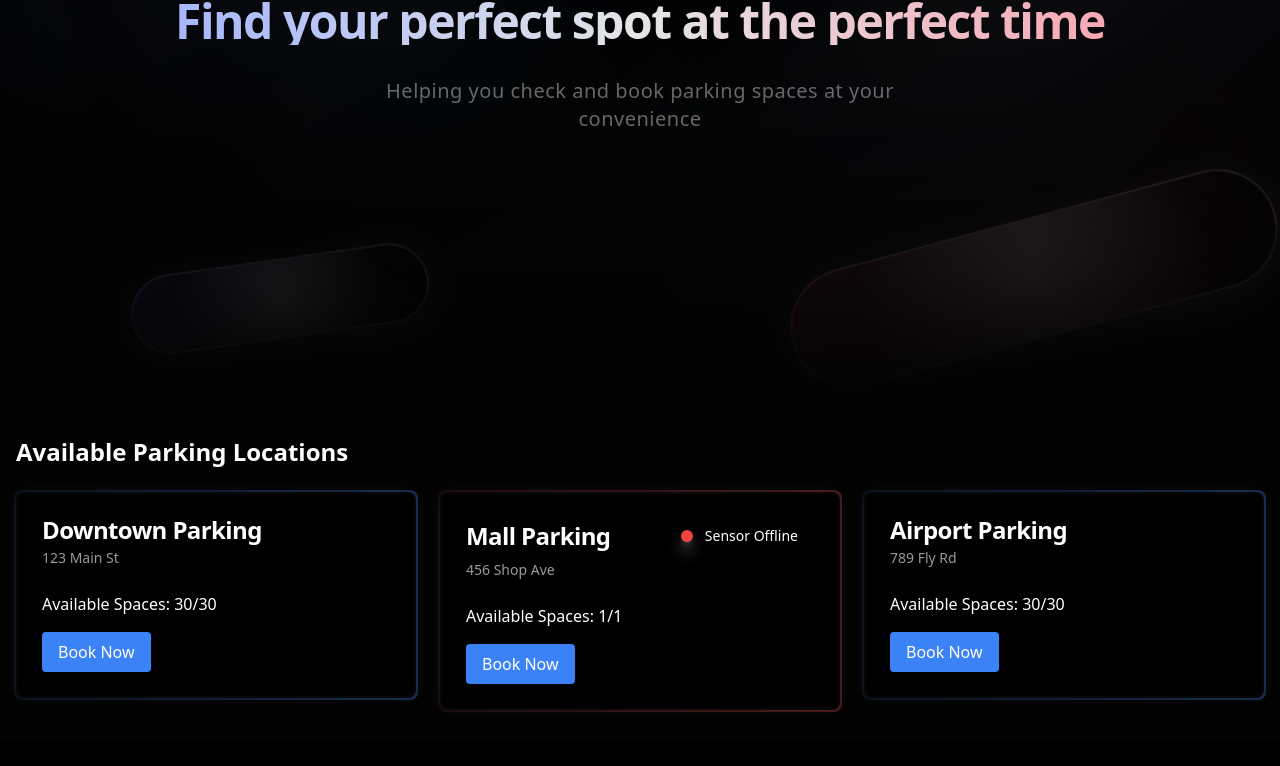
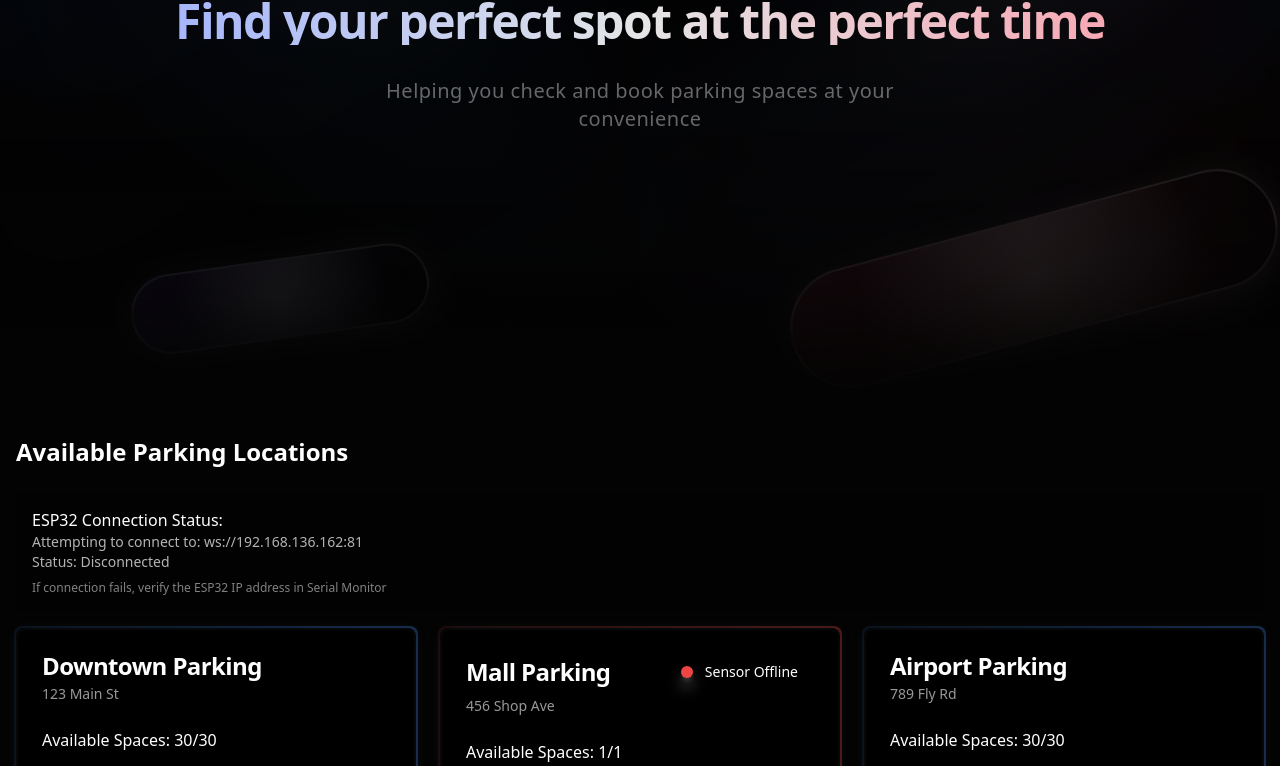
Before and after one commit to chrsnikhil/ParkinComplete, a Next.js app: page / in a window 1280 px wide. Shown: the part 396-1162 px from the top of the page. Before the commit the page ends 1138 px from the top, so only its background shows below. Built offline with nearby package versions, Linux system fonts and the light colour scheme; no server answers.

Commit message:
updates on state management

```diff
--- a/components/parkingspaces.tsx
+++ b/components/parkingspaces.tsx
@@ -42,101 +42,135 @@ const GlowingBorderCard = ({ children, isConnected = true, isSensorCard = false
 
 export default function ParkingLocations() {
   const [wsConnected, setWsConnected] = useState(false)
+  const [spaceStates, setSpaceStates] = useState<boolean[]>([false, false, false])
+  const [lastHeartbeat, setLastHeartbeat] = useState<Date | null>(null)
+  const [lastUpdateTime, setLastUpdateTime] = useState<string>("")
+  const [selectedSpace, setSelectedSpace] = useState<number | null>(null)
+  const [errorMessage, setErrorMessage] = useState<string | null>(null)
+  const [wsInstance, setWsInstance] = useState<WebSocket | null>(null)
+  const [reconnectAttempts, setReconnectAttempts] = useState(0)
+  const [connectionStatus, setConnectionStatus] = useState('disconnected')
 
   useEffect(() => {
-    let ws: WebSocket;
+    let wsInstance: WebSocket;
     let reconnectTimer: NodeJS.Timeout;
 
     function connectWebSocket() {
       try {
-        console.log('Attempting to connect to WebSocket server at:', WEBSOCKET_URL)
-        ws = new WebSocket(WEBSOCKET_URL)
+        wsInstance = new WebSocket(WEBSOCKET_URL);
+        setWsInstance(wsInstance);
 
-        ws.onopen = () => {
-          console.log('Successfully connected to ESP32')
-          setWsConnected(true)
-        }
+        wsInstance.onopen = () => {
+          console.log('WebSocket connected');
+          setWsConnected(true);
+          setConnectionStatus('connected');
+          setErrorMessage('');
+          setReconnectAttempts(0);
+        };
 
-        ws.onclose = (event) => {
-          console.log('WebSocket connection closed:', {
-            code: event.code,
-            reason: event.reason,
-            wasClean: event.wasClean
-          })
-          setWsConnected(false)
-          // Try to reconnect every 2 seconds
-          reconnectTimer = setTimeout(connectWebSocket, 2000)
-        }
+        wsInstance.onclose = () => {
+          console.log('WebSocket disconnected');
+          setWsConnected(false);
+          setConnectionStatus('disconnected');
 
-        ws.onerror = (error) => {
-          console.error('WebSocket error details:', {
-            error,
-            readyState: ws?.readyState,
-            url: WEBSOCKET_URL,
-            timestamp: new Date().toISOString()
-          })
+          // Attempt to reconnect
+          const backoffTime = Math.min(1000 * Math.pow(2, reconnectAttempts), 10000);
+          reconnectTimer = setTimeout(() => {
+            setReconnectAttempts(prev => prev + 1);
+            connectWebSocket();
+          }, backoffTime);
+        };
 
-          // Check if the ESP32 IP is in the correct format
-          if (!ESP32_IP.match(/^\d{1,3}\.\d{1,3}\.\d{1,3}\.\d{1,3}$/)) {
-            console.error('Invalid ESP32 IP address format:', ESP32_IP)
+        wsInstance.onmessage = (event) => {
+          try {
+            if (event.data === 'heartbeat') {
+              setLastHeartbeat(new Date());
+              return;
+            }
+
+            const data = JSON.parse(event.data);
+
+            switch (data.type) {
+              case 'spaceUpdate':
+                if (data.locationId === parkingLocations[0].id) {
+                  setSpaceStates(prev => {
+                    const newStates = [...prev];
+                    newStates[data.spaceId] = data.isOccupied;
+                    return newStates;
+                  });
+                  setLastUpdateTime(new Date().toLocaleTimeString());
+                }
+                break;
+
+              case 'sensorData':
+                if (data.spaceId === 1) {
+                  setSpaceStates(prev => {
+                    const newStates = [...prev];
+                    newStates[0] = data.isOccupied;
+                    return newStates;
+                  });
+                  setLastUpdateTime(new Date().toLocaleTimeString());
+                }
+                break;
+            }
+          } catch (error) {
+            console.error('Error parsing sensor data:', error);
+            setErrorMessage('Error reading sensor data');
           }
+        };
 
-          // Additional connection diagnostics
-          console.log('Connection diagnostics:', {
-            wsStatus: ws?.readyState,
-            connected: wsConnected,
-            protocol: ws?.protocol,
-            extensions: ws?.extensions
-          })
-
-          ws.close()
-        }
-
-        // Add message event logging
-        ws.onmessage = (event) => {
-          console.log('Received WebSocket message:', event.data)
-        }
-
+        return wsInstance;
       } catch (error) {
-        console.error('Failed to establish WebSocket connection:', {
-          error,
-          url: WEBSOCKET_URL,
-          timestamp: new Date().toISOString()
-        })
-        setWsConnected(false)
+        console.error('Failed to establish WebSocket connection:', error);
+        setWsConnected(false);
+        return null;
       }
     }
 
-    connectWebSocket()
+    const ws = connectWebSocket();
 
-    // Connection health check
-    const healthCheck = setInterval(() => {
-      if (ws?.readyState === WebSocket.OPEN) {
-        try {
-          ws.send('ping')
-        } catch (error) {
-          console.error('Health check failed:', error)
-          ws.close()
-        }
-      }
-    }, 5000)
-
-    // Cleanup on component unmount
     return () => {
-      console.log('Cleaning up WebSocket connection')
-      if (ws) {
-        ws.close()
+      if (wsInstance) {
+        wsInstance.close();
       }
       if (reconnectTimer) {
-        clearTimeout(reconnectTimer)
+        clearTimeout(reconnectTimer);
       }
-      clearInterval(healthCheck)
+    };
+  }, [reconnectAttempts]);
+
+  const handlePayment = () => {
+    if (selectedSpace === null) return;
+
+    const newStates = [...spaceStates];
+    newStates[selectedSpace] = true;
+    setSpaceStates(newStates);
+
+    // Broadcast the state change to all connected clients
+    if (wsInstance?.readyState === WebSocket.OPEN) {
+      try {
+        wsInstance.send(JSON.stringify({
+          type: 'spaceUpdate',
+          spaceId: selectedSpace,
+          isOccupied: true,
+          locationId: parkingLocations[0].id,
+          timestamp: new Date().toISOString()
+        }));
+      } catch (error) {
+        console.error('Failed to broadcast space state:', error);
+      }
     }
-  }, []) // Empty dependency array means this runs once on mount
+  };
 
   return (
     <div className="container mx-auto px-4 py-8">
       <h2 className="text-2xl font-bold mb-6 text-white">Available Parking Locations</h2>
+      <div className="mb-4 p-4 rounded-lg bg-black/30 text-white">
+        <p>ESP32 Connection Status:</p>
+        <p className="text-sm opacity-70">Attempting to connect to: {WEBSOCKET_URL}</p>
+        <p className="text-sm opacity-70">Status: {wsConnected ? 'Connected' : 'Disconnected'}</p>
+        <p className="text-xs opacity-50 mt-2">If connection fails, verify the ESP32 IP address in Serial Monitor</p>
+      </div>
       <div className="grid grid-cols-1 md:grid-cols-2 lg:grid-cols-3 gap-6">
         {parkingLocations.map((location) => (
           <motion.div
```
Also changed, not shown: components/parkingspacebooking.tsx (+121 -18 lines).
